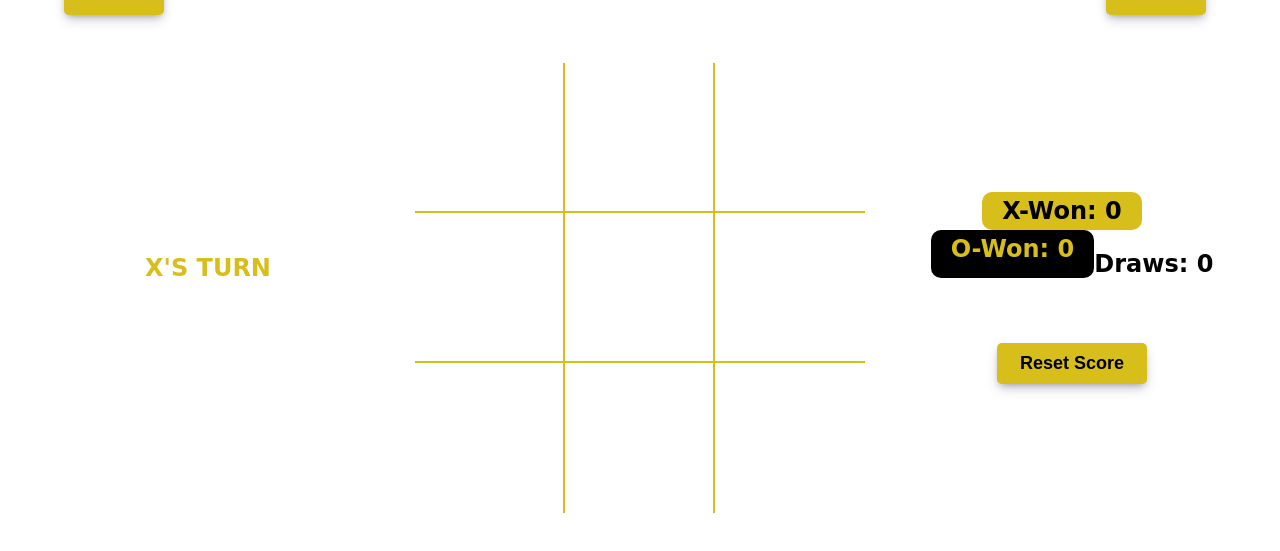
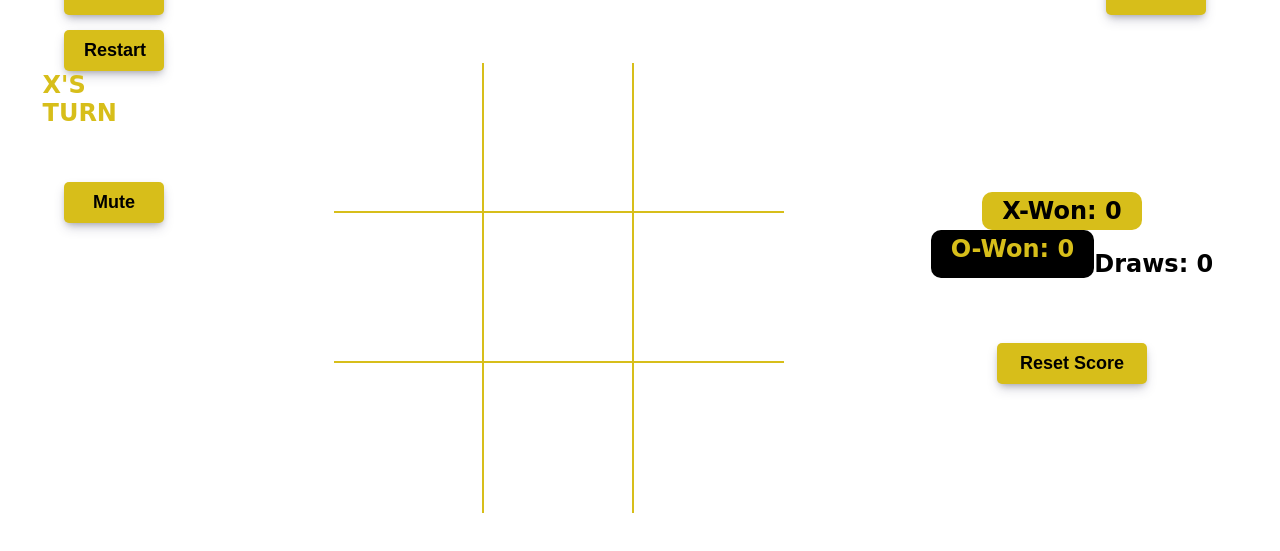
Before and after one commit to Daksh-Jain08/Tic-Tac-Toe, a plain HTML site: page index.html in a window 1280 px wide. Shown: the part 149-700 px from the top of the page. Drawn offline with Linux system fonts and the light colour scheme; a web font is replaced by a local one.

Commit message:
Update index.html

```diff
--- a/index.html
+++ b/index.html
@@ -22,11 +22,15 @@
             <div><button class="btn" id="mutePencilBtn">Mute</button></div>
         </div>
         <div class="hero">
-            <div class="turn">
-                <h2 id="playerText">X's turn</h2>
-                <div class="imgbox">
-                    <img src="./winner.gif" alt="win_gif">
+            <div class="turn-btn">
+                <div><button class="btn" id="restartBtn">Restart</button></div>
+                <div class="turn">
+                    <h2 id="playerText">X's turn</h2>
+                    <div class="imgbox">
+                        <img src="./winner.gif" alt="win_gif">
+                    </div>
                 </div>
+                <div><button class="btn" id="mutePencilBtn">Mute</button></div>
             </div>
             <div id="gameboard">
                 <div class="box" id="0"></div>
```
